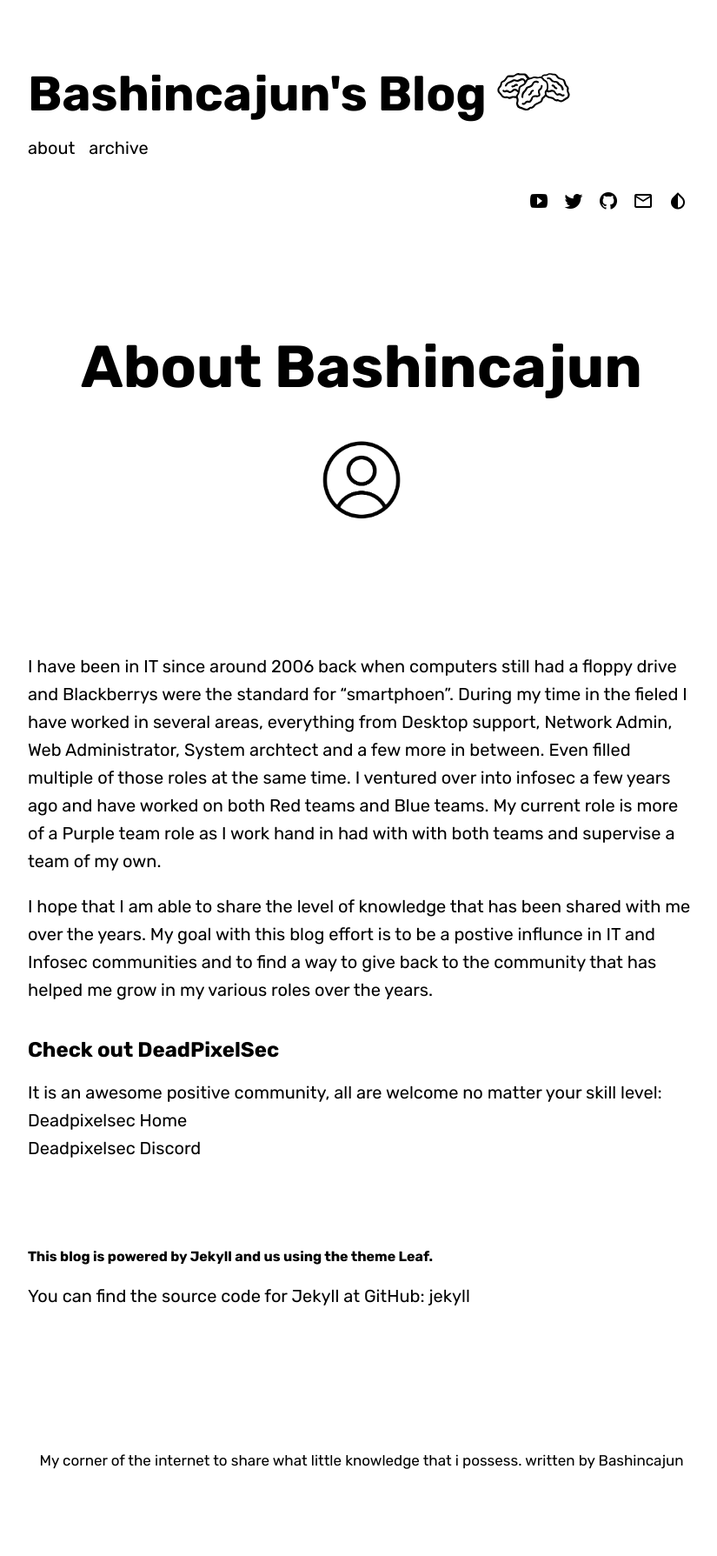
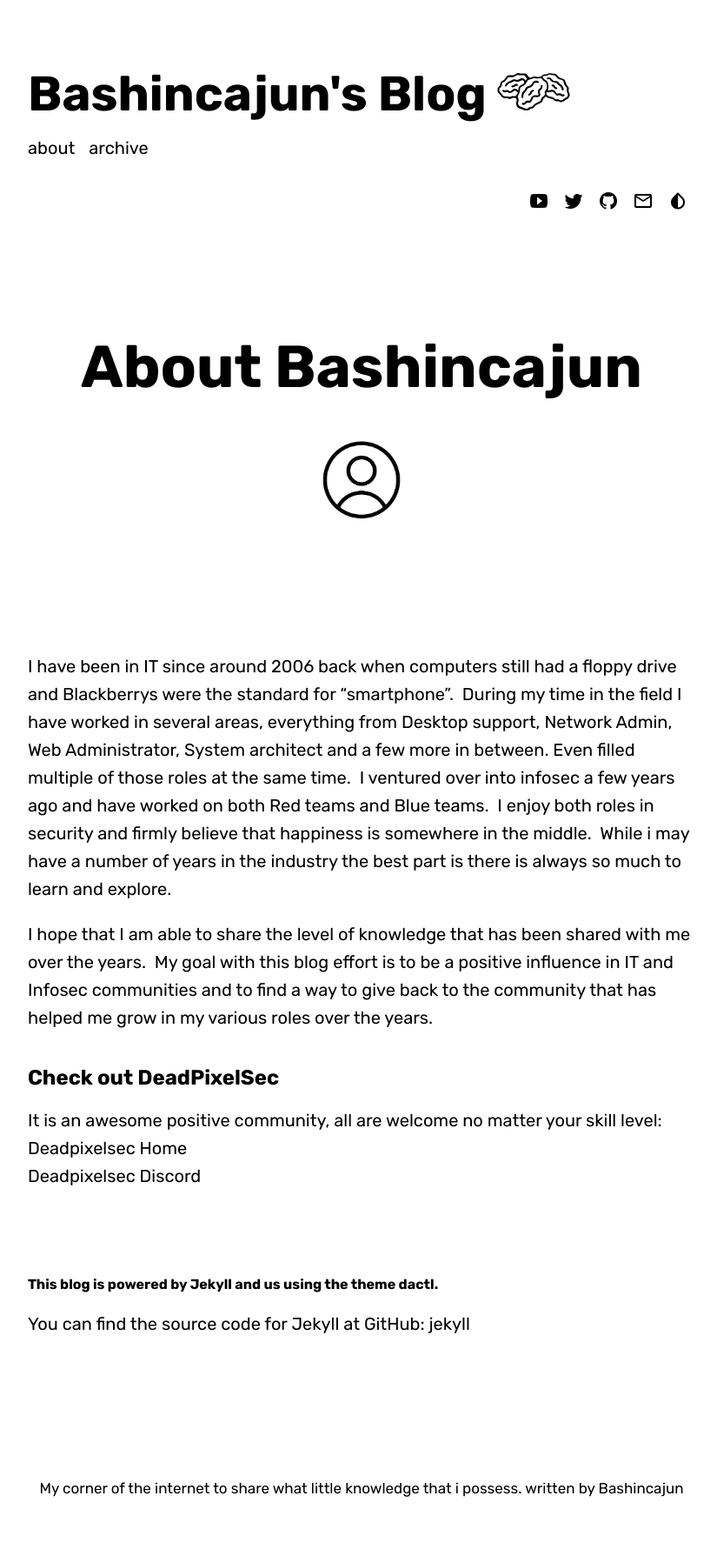
Before and after one commit to bashincajun/bashincajun.github.io, a Jekyll site: the page built from about.md, in a window 1280 px wide. Shown: the whole page at 87% size, without its empty margins (224-1049 px from the left). Built offline with Jekyll 4.4.1, drawn with Linux system fonts in a browser that asks for light colours; some web fonts are replaced; before the commit the page ends 1757 px from its top, so only the background shows below that.

Commit message:
Update about.md

```diff
--- a/about.md
+++ b/about.md
@@ -18,9 +18,9 @@ published: true
 
 {% include page/title.html title=page.title subtitle=page_subtitle %}
 
-I have been in IT since around 2006 back when computers still had a floppy drive and Blackberrys were the standard for "smartphoen".  During my time in the fieled I have worked in several areas, everything from Desktop support, Network Admin, Web Administrator, System archtect and a few more in between. Even filled multiple of those roles at the same time.  I ventured over into infosec a few years ago and have worked on both Red teams and Blue teams.  My current role is more of a Purple team role as I work hand in had with with both teams and supervise a team of my own.
+I have been in IT since around 2006 back when computers still had a floppy drive and Blackberrys were the standard for "smartphone".  During my time in the field I have worked in several areas, everything from Desktop support, Network Admin, Web Administrator, System architect and a few more in between. Even filled multiple of those roles at the same time.  I ventured over into infosec a few years ago and have worked on both Red teams and Blue teams.  I enjoy both roles in security and firmly believe that happiness is somewhere in the middle.  While i may have a number of years in the industry the best part is there is always so much to learn and explore.
 
-I hope that I am able to share the level of knowledge that has been shared with me over the years.  My goal with this blog effort is to be a postive influnce in IT and Infosec communities and to find a way to give back to the community that has helped me grow in my various roles over the years.
+I hope that I am able to share the level of knowledge that has been shared with me over the years.  My goal with this blog effort is to be a positive influence in IT and Infosec communities and to find a way to give back to the community that has helped me grow in my various roles over the years.
 
 ## Check out DeadPixelSec
 It is an awesome positive community, all are welcome no matter your skill level:
@@ -29,7 +29,7 @@ It is an awesome positive community, all are welcome no matter your skill level:
 
 ***
 
-#### This blog is powered by Jekyll and us using the theme Leaf.
+#### This blog is powered by Jekyll and us using the theme dactl.
 
 You can find the source code for Jekyll at GitHub:
 [jekyll](https://github.com/jekyll/jekyll)
```
